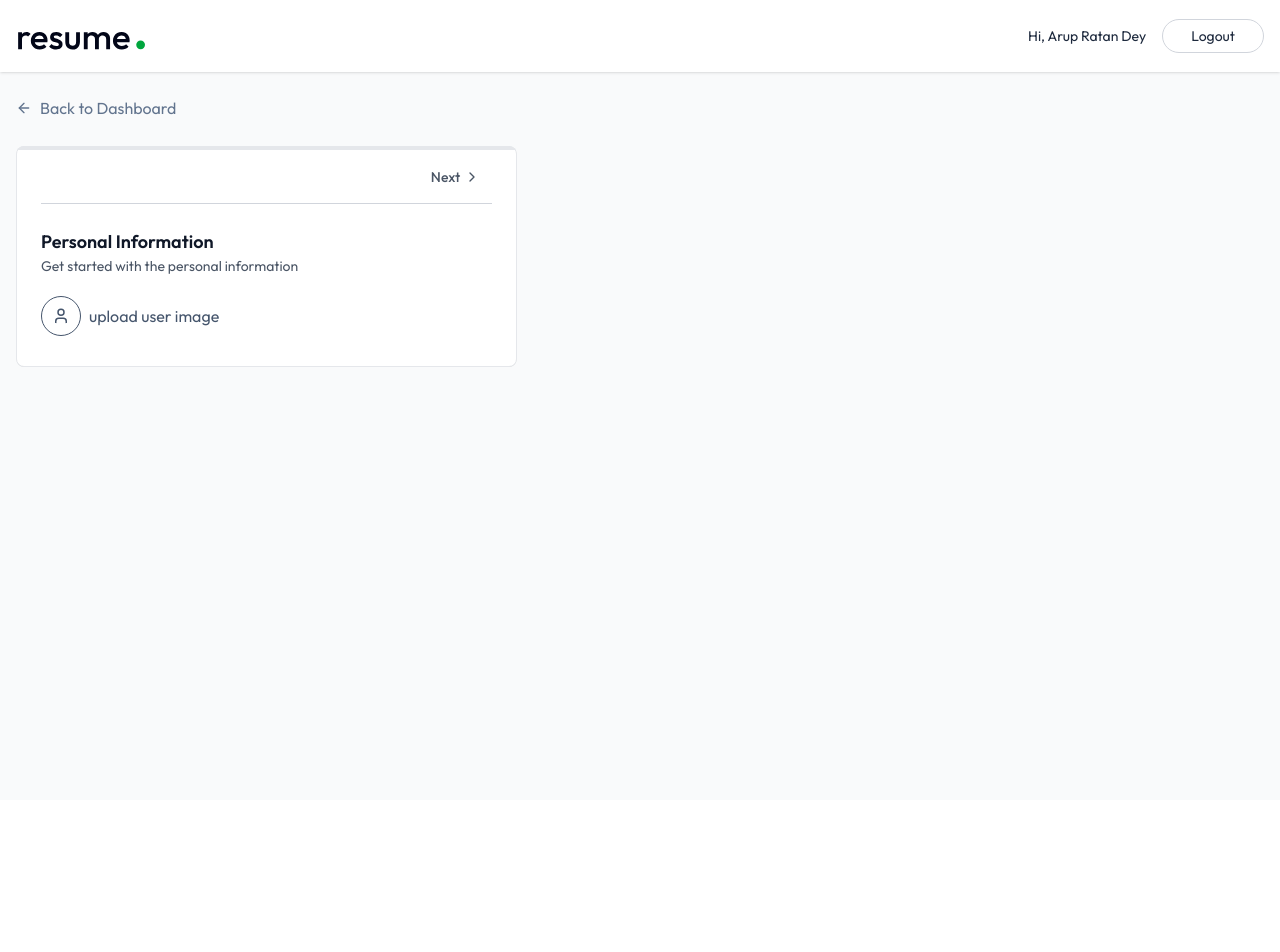
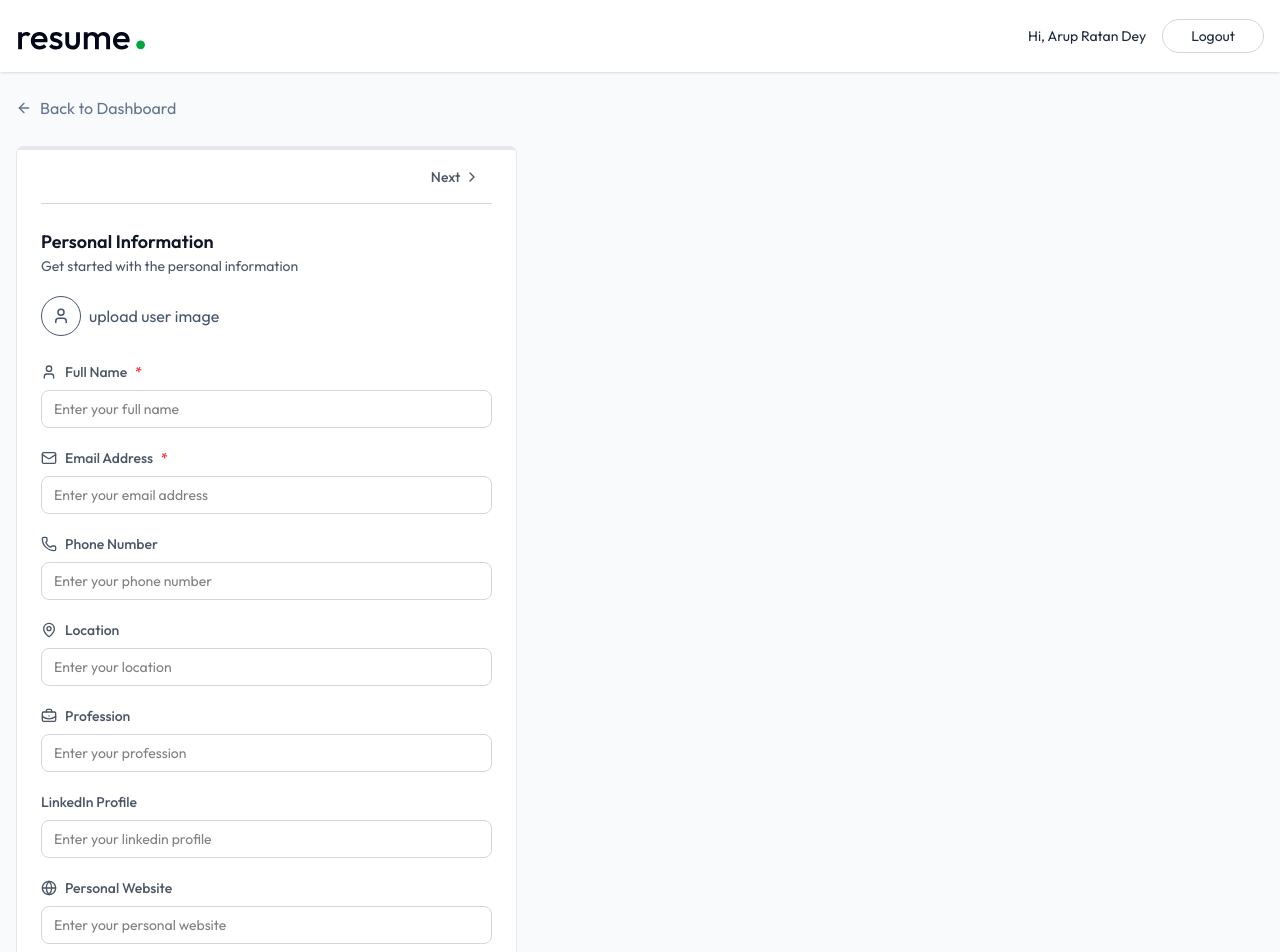
Before and after one commit to arup-ratan-dey/resume-builder, a React (Vite) app in the folder client/: page /app/builder/1 in a window 1280 px wide. Shown: the top 952 px of the page. Before the commit the page ends 800 px from the top, so only its background shows below. Built offline with nearby package versions, Linux system fonts and the light colour scheme.

Commit message:
Refactor PersonalInfoForm component into PersonalInfo and update ResumeBuilder to use the new component

```diff
--- a/client/src/components/PersonalInfoForm.jsx
+++ b/client/src/components/PersonalInfo.jsx
@@ -1,27 +1,28 @@
-import { BriefcaseBusiness, Mail, MapPin, Phone, User, Linkedin, Globe } from 'lucide-react'
+import { BriefcaseBusiness, Mail, MapPin, Phone, User, Globe } from 'lucide-react'
 import React from 'react'
 
-const PersonalInfoForm = ({data, onChange, removeBackground, setRemoveBackground}) => {
+const PersonalInfo = ({data, onChange, removeBackground, setRemoveBackground}) => {
 
     const handleChange = (field, value)=>{
         onChange({...data, [field]: value})
     }
 
-    // const fields = [
-    //     {key: "full_name", label: "Full Name", icon: User, type:"text", required:true},
-    //     {key: "email", label: "Email Address", icon: Mail, type:"email", required:true},
-    //     {key: "phone", label: "Phone Number", icon: Phone, type:"tel"},
-    //     {key: "location", label: "Location", icon: MapPin, type:"text"},
-    //     {key: "profession", label: "Profession", icon: BriefcaseBusiness, type:"text"},
-    //     {key: "linkedin", label: "LinkedIn Profile", icon: Linkedin, type:"url"},
-    //     {key: "website", label: "Personal Website", icon: Globe, type:"url"}
-    // ]
+    const fields = [
+        {key: "full_name", label: "Full Name", icon: User, type:"text", required:true},
+        {key: "email", label: "Email Address", icon: Mail, type:"email", required:true},
+        {key: "phone", label: "Phone Number", icon: Phone, type:"tel"},
+        {key: "location", label: "Location", icon: MapPin, type:"text"},
+        {key: "profession", label: "Profession", icon: BriefcaseBusiness, type:"text"},
+        {key: "linkedin", label: "LinkedIn Profile", type:"url"},
+        {key: "website", label: "Personal Website", icon: Globe, type:"url"}
+    ]
+
 
   return (
     <div>
-        <h3 className='text-lg font-semibold text-gray-900'>Personal Information</h3>
-        <p className='text-sm text-gray-600'>Get started with the personal information</p>
-        <div className='flex items-center gap-2'>
+            <h3 className='text-lg font-semibold text-gray-900'>Personal Information</h3>
+            <p className='text-sm text-gray-600'>Get started with the personal information</p>
+            <div className='flex items-center gap-2'>
             <label>
                 {data.image ? (
                     <img src={typeof data.image === 'string' ? data.image : URL.
@@ -51,25 +52,18 @@ const PersonalInfoForm = ({data, onChange, removeBackground, setRemoveBackground
                         <span className='dot absolute left-1 top-1 w-3 h-3 bg-white
                         rounded-full transition-transform duration-200 ease-in-out
                         peer-checked:translate-x-4'></span>
-
-                        {/* Track */}
-                        {/* <div className="w-11 h-6 bg-gray-300 rounded-full transition-colors duration-300 peer-checked:bg-green-600"></div> */}
-
-                        {/* Thumb */}
-                        {/* <div className="absolute left-1 top-1 w-4 h-4 bg-white rounded-full shadow transition-transform duration-300 peer-checked:translate-x-5"></div> */}
                     </label>
                 </div>
             )}
         </div>
 
-
-    {/* {fields.map((field)=>{
+       {fields.map((field)=>{
         const Icon = field.icon;
         return (
             <div key={field.key} className='space-y-1 mt-5'>
                 <label className="flex items-center gap-2 text-sm font-medium
                 text-gray-600">
-                    <Icon className="size-4"/>
+                    {Icon && <Icon className="size-4"/>}
                     {field.label}
                     {field.required && <span className="text-red-500">*</span>}
                 </label>
@@ -81,10 +75,10 @@ const PersonalInfoForm = ({data, onChange, removeBackground, setRemoveBackground
                     required={field.required}/>
             </div>
         )
-    })} */}
+    })}
 
     </div>
   )
 }
 
-export default PersonalInfoForm
+export default PersonalInfo
--- a/client/src/pages/ResumeBuilder.jsx
+++ b/client/src/pages/ResumeBuilder.jsx
@@ -2,7 +2,7 @@ import React, { useState, useEffect} from 'react'
 import { Link, useParams } from 'react-router-dom'
 import { dummyResumeData } from '../assets/assets'
 import { ArrowLeftIcon, User, FileText, Briefcase, GraduationCap, Sparkles, ChevronLeft, ChevronRight } from 'lucide-react'
-import PersonalInfoForm from '../components/personalInfoForm'
+import PersonalInfo from '../components/PersonalInfo'
 
 
 const ResumeBuilder = () => {
@@ -96,7 +96,7 @@ const ResumeBuilder = () => {
                     {/* Form Content*/}
                     <div className='space-y-6'>
                           {activeSection.id === 'personal' && (
-                            <PersonalInfoForm data={resumeData.personal_info} onChange={
+                            <PersonalInfo data={resumeData.personal_info} onChange={
                               (data)=>setResumeData(prev=> ({...prev, personal_info:data}))}
                               removeBackground={removeBackground} setRemoveBackground={setRemoveBackground}/>
                           )}
```
